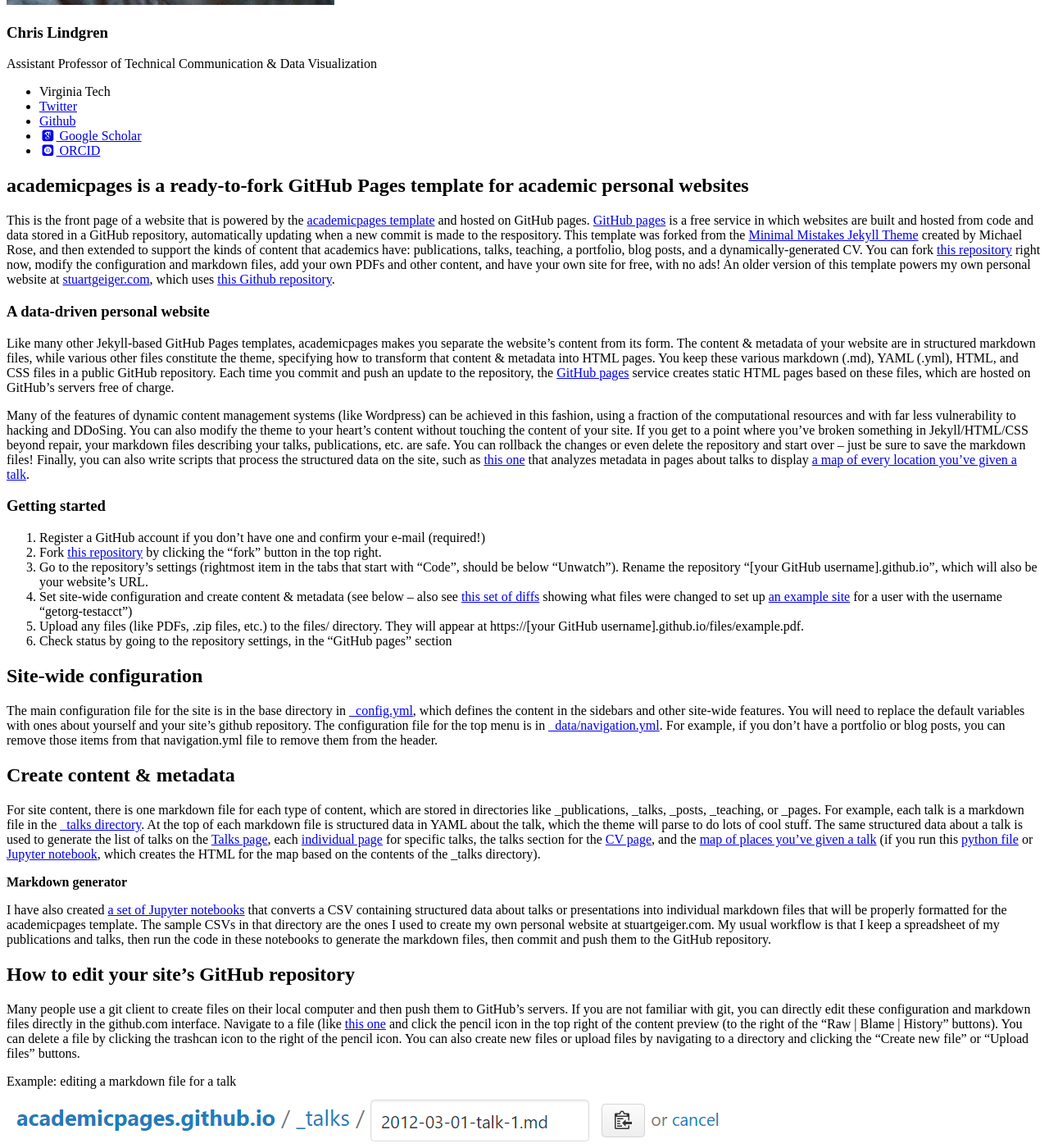
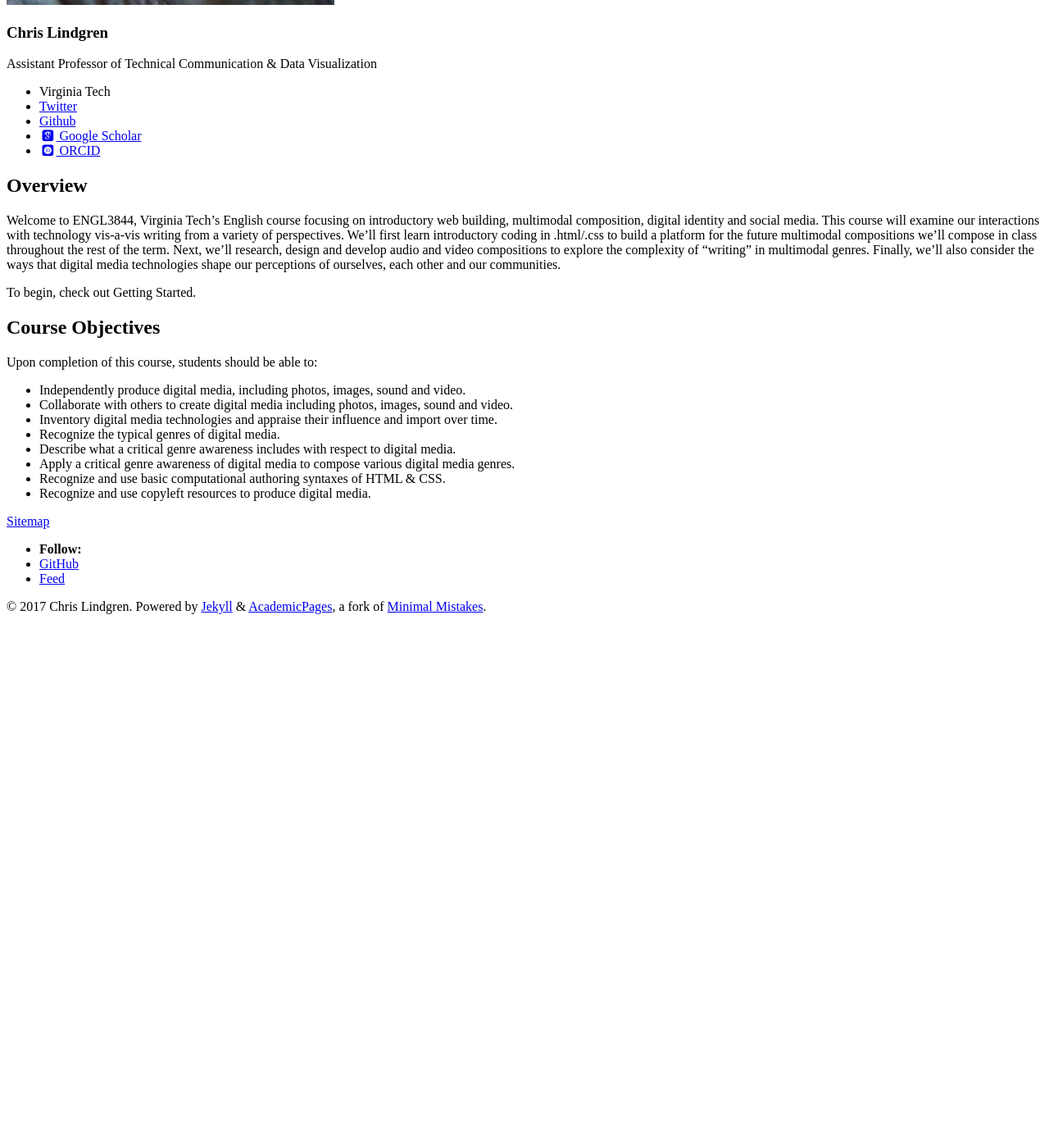
Before and after one commit to eng3844f17/eng3844f17.github.io, a Jekyll site: the page built from _pages/about.md, in a window 1280 px wide and 1400 px high, scrolled down 956 px. Shown: the whole window at 82% size. Built offline with Jekyll 4.4.1, drawn with Linux system fonts in a browser that asks for light colours; some web fonts are replaced; after the commit the page ends 1713 px from its top, so only the background shows below that; some of the changed text lies outside the part shown.

Commit message:
Start revising about as overview page

```diff
--- a/_pages/about.md
+++ b/_pages/about.md
@@ -1,50 +1,26 @@
 ---
 permalink: /
-title: "academicpages is a ready-to-fork GitHub Pages template for academic personal websites"
-excerpt: "About me"
+title: "Overview"
+excerpt: "Overview"
 author_profile: true
 redirect_from:
-  - /about/
-  - /about.html
+  - /overview/
+  - /overview.html
 ---
 
-This is the front page of a website that is powered by the [academicpages template](https://github.com/academicpages/academicpages.github.io) and hosted on GitHub pages. [GitHub pages](https://pages.github.com) is a free service in which websites are built and hosted from code and data stored in a GitHub repository, automatically updating when a new commit is made to the respository. This template was forked from the [Minimal Mistakes Jekyll Theme](https://mmistakes.github.io/minimal-mistakes/) created by Michael Rose, and then extended to support the kinds of content that academics have: publications, talks, teaching, a portfolio, blog posts, and a dynamically-generated CV. You can fork [this repository](https://github.com/academicpages/academicpages.github.io) right now, modify the configuration and markdown files, add your own PDFs and other content, and have your own site for free, with no ads! An older version of this template powers my own personal website at [stuartgeiger.com](http://stuartgeiger.com), which uses [this Github repository](https://github.com/staeiou/staeiou.github.io).
+Welcome to ENGL3844, Virginia Tech’s English course focusing on introductory web building, multimodal composition, digital identity and social media. This course will examine our interactions with technology vis-a-vis writing from a variety of perspectives. We’ll first learn introductory coding in .html/.css to build a platform for the future multimodal compositions we’ll compose in class throughout the rest of the term. Next, we’ll research, design and develop audio and video compositions to explore the complexity of “writing” in multimodal genres. Finally, we’ll also consider the ways that digital media technologies shape our perceptions of ourselves, each other and our communities.
 
-A data-driven personal website
-======
-Like many other Jekyll-based GitHub Pages templates, academicpages makes you separate the website's content from its form. The content & metadata of your website are in structured markdown files, while various other files constitute the theme, specifying how to transform that content & metadata into HTML pages. You keep these various markdown (.md), YAML (.yml), HTML, and CSS files in a public GitHub repository. Each time you commit and push an update to the repository, the [GitHub pages](https://pages.github.com/) service creates static HTML pages based on these files, which are hosted on GitHub's servers free of charge.
+To begin, check out Getting Started.
 
-Many of the features of dynamic content management systems (like Wordpress) can be achieved in this fashion, using a fraction of the computational resources and with far less vulnerability to hacking and DDoSing. You can also modify the theme to your heart's content without touching the content of your site. If you get to a point where you've broken something in Jekyll/HTML/CSS beyond repair, your markdown files describing your talks, publications, etc. are safe. You can rollback the changes or even delete the repository and start over -- just be sure to save the markdown files! Finally, you can also write scripts that process the structured data on the site, such as [this one](https://github.com/academicpages/academicpages.github.io/blob/master/talkmap.ipynb) that analyzes metadata in pages about talks to display [a map of every location you've given a talk](https://academicpages.github.io/talkmap.html).
+## Course Objectives
 
-Getting started
-======
-1. Register a GitHub account if you don't have one and confirm your e-mail (required!)
-1. Fork [this repository](https://github.com/academicpages/academicpages.github.io) by clicking the "fork" button in the top right.
-1. Go to the repository's settings (rightmost item in the tabs that start with "Code", should be below "Unwatch"). Rename the repository "[your GitHub username].github.io", which will also be your website's URL.
-1. Set site-wide configuration and create content & metadata (see below -- also see [this set of diffs](http://archive.is/3TPas) showing what files were changed to set up [an example site](https://getorg-testacct.github.io) for a user with the username "getorg-testacct")
-1. Upload any files (like PDFs, .zip files, etc.) to the files/ directory. They will appear at https://[your GitHub username].github.io/files/example.pdf.
-1. Check status by going to the repository settings, in the "GitHub pages" section
+Upon completion of this course, students should be able to:
 
-Site-wide configuration
-------
-The main configuration file for the site is in the base directory in [_config.yml](https://github.com/academicpages/academicpages.github.io/blob/master/_config.yml), which defines the content in the sidebars and other site-wide features. You will need to replace the default variables with ones about yourself and your site's github repository. The configuration file for the top menu is in [_data/navigation.yml](https://github.com/academicpages/academicpages.github.io/blob/master/_data/navigation.yml). For example, if you don't have a portfolio or blog posts, you can remove those items from that navigation.yml file to remove them from the header.
-
-Create content & metadata
-------
-For site content, there is one markdown file for each type of content, which are stored in directories like _publications, _talks, _posts, _teaching, or _pages. For example, each talk is a markdown file in the [_talks directory](https://github.com/academicpages/academicpages.github.io/tree/master/_talks). At the top of each markdown file is structured data in YAML about the talk, which the theme will parse to do lots of cool stuff. The same structured data about a talk is used to generate the list of talks on the [Talks page](https://academicpages.github.io/talks), each [individual page](https://academicpages.github.io/talks/2012-03-01-talk-1) for specific talks, the talks section for the [CV page](https://academicpages.github.io/cv), and the [map of places you've given a talk](https://academicpages.github.io/talkmap.html) (if you run this [python file](https://github.com/academicpages/academicpages.github.io/blob/master/talkmap.py) or [Jupyter notebook](https://github.com/academicpages/academicpages.github.io/blob/master/talkmap.ipynb), which creates the HTML for the map based on the contents of the _talks directory).
-
-**Markdown generator**
-
-I have also created [a set of Jupyter notebooks](https://github.com/academicpages/academicpages.github.io/tree/master/markdown_generator
-) that converts a CSV containing structured data about talks or presentations into individual markdown files that will be properly formatted for the academicpages template. The sample CSVs in that directory are the ones I used to create my own personal website at stuartgeiger.com. My usual workflow is that I keep a spreadsheet of my publications and talks, then run the code in these notebooks to generate the markdown files, then commit and push them to the GitHub repository.
-
-How to edit your site's GitHub repository
-------
-Many people use a git client to create files on their local computer and then push them to GitHub's servers. If you are not familiar with git, you can directly edit these configuration and markdown files directly in the github.com interface. Navigate to a file (like [this one](https://github.com/academicpages/academicpages.github.io/blob/master/_talks/2012-03-01-talk-1.md) and click the pencil icon in the top right of the content preview (to the right of the "Raw | Blame | History" buttons). You can delete a file by clicking the trashcan icon to the right of the pencil icon. You can also create new files or upload files by navigating to a directory and clicking the "Create new file" or "Upload files" buttons.
-
-Example: editing a markdown file for a talk
-![Editing a markdown file for a talk](/images/editing-talk.png)
-
-For more info
-------
-More info about configuring academicpages can be found in [the guide](https://academicpages.github.io/markdown/). The [guides for the Minimal Mistakes theme](https://mmistakes.github.io/minimal-mistakes/docs/configuration/) (which this theme was forked from) might also be helpful.
+- Independently produce digital media, including photos, images, sound and video.
+- Collaborate with others to create digital media including photos, images, sound and video.
+- Inventory digital media technologies and appraise their influence and import over time.
+- Recognize the typical genres of digital media.
+- Describe what a critical genre awareness includes with respect to digital media.
+- Apply a critical genre awareness of digital media to compose various digital media genres.
+- Recognize and use basic computational authoring syntaxes of HTML & CSS.
+- Recognize and use copyleft resources to produce digital media.
```
